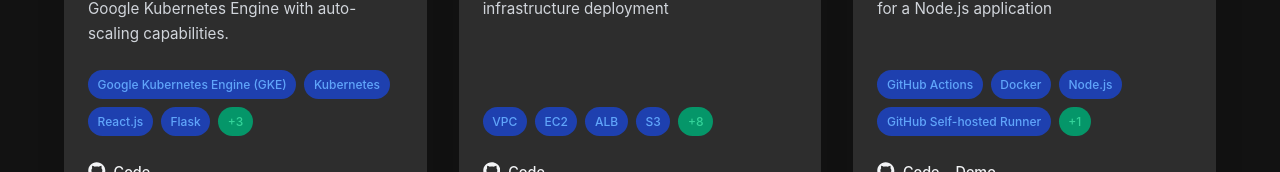
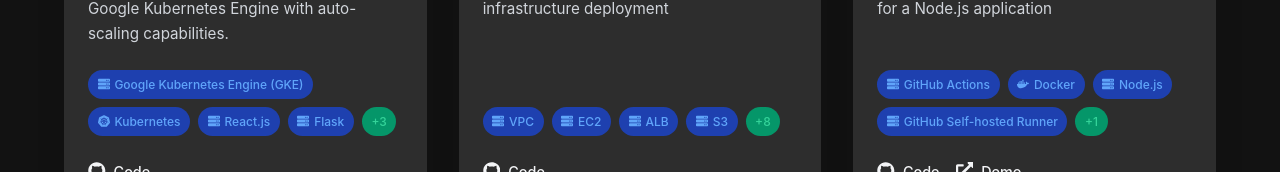
Before and after one commit to Tejalkale13/portfolio_v2, a React (Create React App) app: page /projects in a window 1280 px wide. Shown: the part 780-952 px from the top of the page. Built offline with nearby package versions, Linux system fonts and the light colour scheme.

Commit message:
Update ProjectCard.js

```diff
--- a/src/components/projects/ProjectCard.js
+++ b/src/components/projects/ProjectCard.js
@@ -2,7 +2,27 @@
 import styled from 'styled-components';
 import { motion } from 'framer-motion';
 import { Link } from 'react-router-dom';
-import { FaGithub } from 'react-icons/fa';
+import { FaGithub, FaExternalLinkAlt, FaDocker, FaAws, FaServer } from 'react-icons/fa';
+import { SiKubernetes, SiTerraform, SiJenkins, SiAnsible } from 'react-icons/si';
+
+const getTechIcon = (tech) => {
+  switch (tech.toLowerCase()) {
+    case 'aws':
+      return <FaAws />;
+    case 'docker':
+      return <FaDocker />;
+    case 'kubernetes':
+      return <SiKubernetes />;
+    case 'terraform':
+      return <SiTerraform />;
+    case 'jenkins':
+      return <SiJenkins />;
+    case 'ansible':
+      return <SiAnsible />;
+    default:
+      return <FaServer />;
+  }
+};
 
 const ProjectCard = ({ project }) => {
   return (
@@ -17,7 +37,7 @@
       transition={{ duration: 0.5 }}
     >
       <CardImageWrapper>
-        <CardImage src={project.image} alt={project.title} />
+        <CardImage src={project.image || '/default-project-image.jpg'} alt={project.title} />
         <CardOverlay>
           <ViewProject to={`/projects/${project.id}`}>View Details</ViewProject>
         </CardOverlay>
@@ -29,7 +49,10 @@
 
         <TechStack>
           {project.technologies.slice(0, 4).map((tech, index) => (
-            <TechTag key={index}>{tech}</TechTag>
+            <TechTag key={index}>
+              <TechIcon>{getTechIcon(tech)}</TechIcon>
+              {tech}
+            </TechTag>
           ))}
           {project.technologies.length > 4 && (
             <TechTagMore>+{project.technologies.length - 4}</TechTagMore>
@@ -44,7 +67,7 @@
           )}
           {project.demoLink && (
             <CardLink href={project.demoLink} target="_blank" rel="noopener noreferrer">
-              Demo
+              <FaExternalLinkAlt /> Demo
             </CardLink>
           )}
         </CardLinks>
@@ -146,6 +169,12 @@
   margin-bottom: 1.5rem;
 `;
 
+const TechIcon = styled.span`
+  margin-right: 0.3rem;
+  display: inline-flex;
+  align-items: center;
+`;
+
 const TechTag = styled.span`
   font-size: 0.75rem;
   padding: 0.3rem 0.6rem;
@@ -153,6 +182,8 @@
   color: ${({ theme }) => theme.primaryDark};
   border-radius: 20px;
   font-weight: 500;
+  display: flex;
+  align-items: center;
 `;
 
 const TechTagMore = styled(TechTag)`
```
